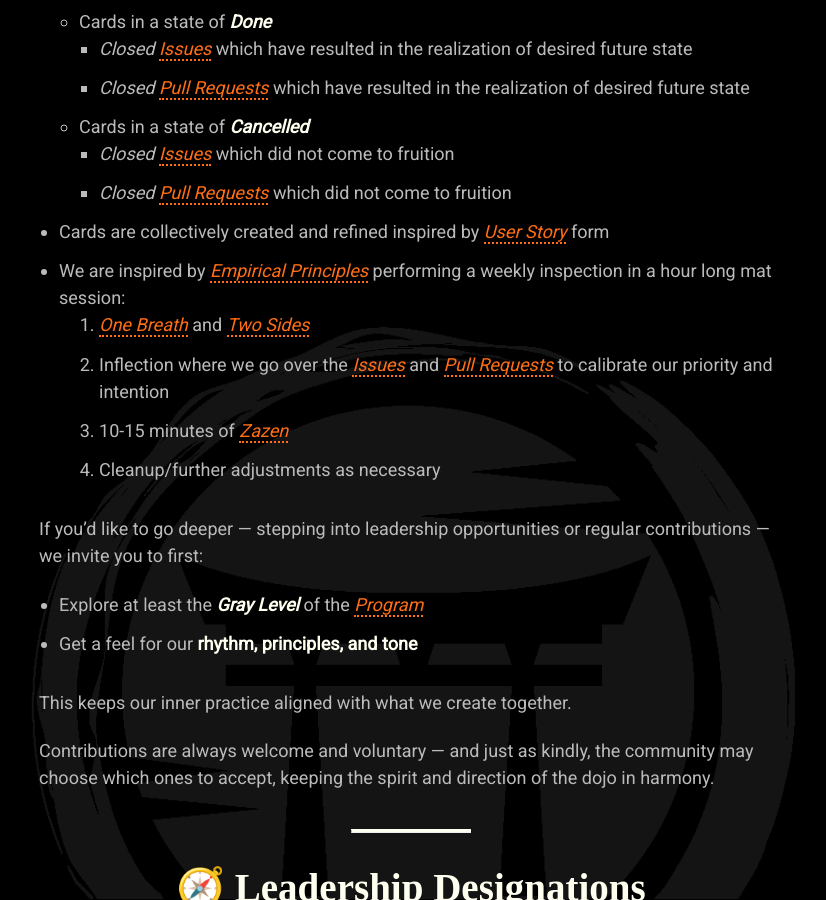
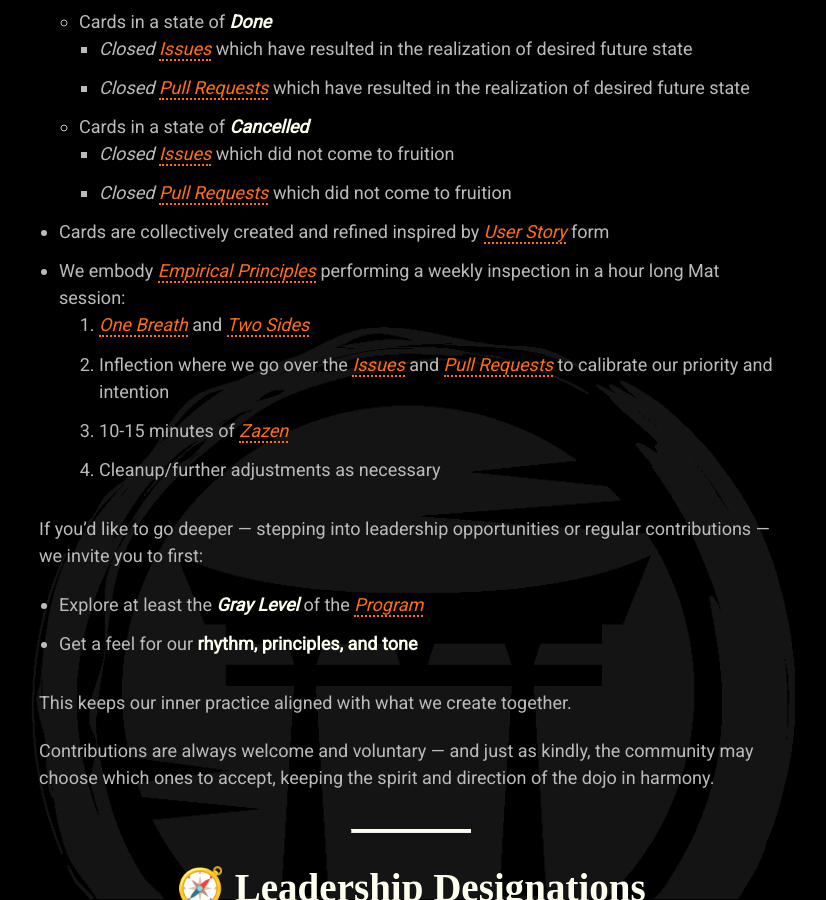
Before and after one commit to mindset-dojo/mindset-dojo.github.io, a Jekyll site: the page built from project.md, in a window 1280 px wide and 900 px high, scrolled down 2163 px. Shown: the whole window, without its empty margins (229-1055 px from the left). Built offline with Jekyll 4.4.1, drawn with Linux system fonts in a browser that asks for light colours; some web fonts are replaced.

Commit message:
refactor(project): distill language for bullet point.

```diff
--- a/project.md
+++ b/project.md
@@ -67,7 +67,7 @@
     * *Closed* [Issues]({{site.repo_url}}/issues) which did not come to fruition
     * *Closed* [Pull Requests]({{site.repo_url}}/pulls) which did not come to fruition
 * Cards are collectively created and refined inspired by [User Story](https://en.wikipedia.org/wiki/User_story) form
-* We are inspired by [Empirical Principles](https://www.scrum.org/resources/blog/three-pillars-empiricism-scrum) performing a weekly inspection in a hour long mat session:
+* We embody [Empirical Principles](https://www.scrum.org/resources/blog/three-pillars-empiricism-scrum) performing a weekly inspection in a hour long Mat session:
   1. [One Breath](https://vimeo.com/944618879/47e96945a4) and [Two Sides](https://vimeo.com/944663134/d4f1c4f333)
   2. Inflection where we go over the [Issues]({{site.repo_url}}/issues) and [Pull Requests]({{site.repo_url}}/pulls) to calibrate our priority and intention
   3. 10-15 minutes of [Zazen](https://www.youtube.com/watch?v=Qf1vmcP7otk)
```
